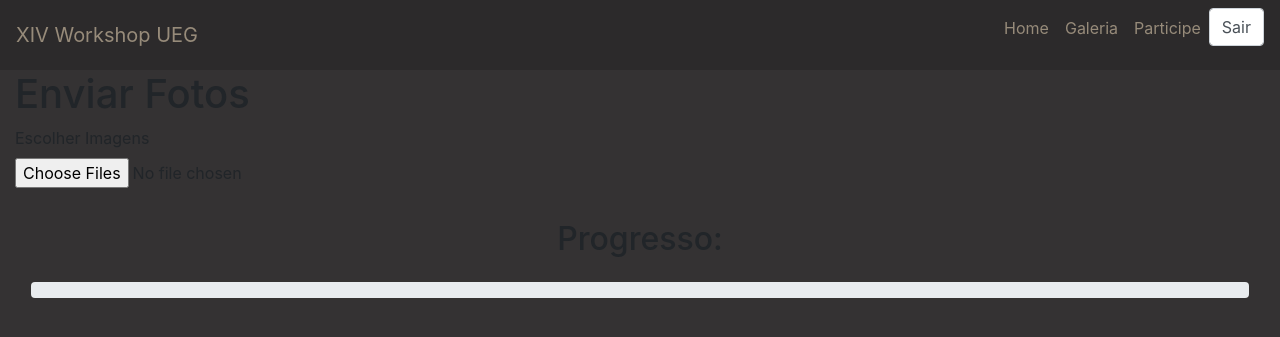
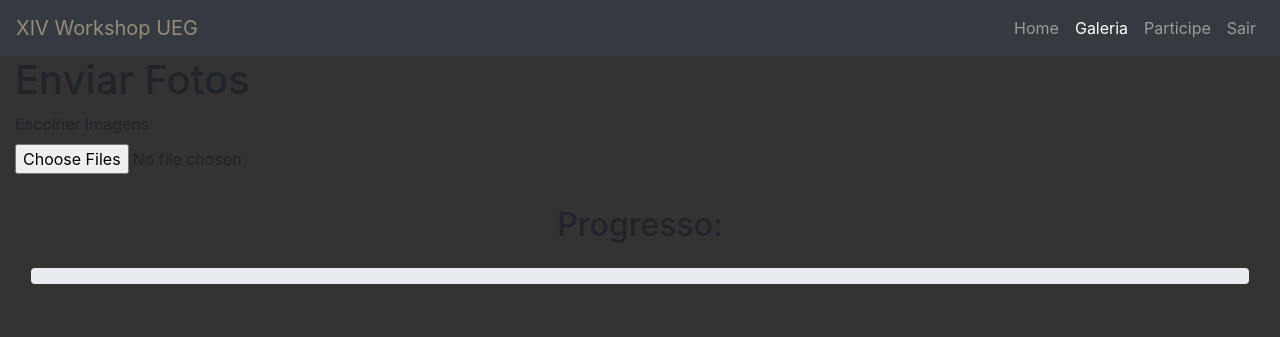
Before and after one commit to LeonardoJRibeiro/Workshop, a PHP site: page /galeria.php in a window 1280 px wide. Shown: the top 337 px of the page. Run offline with PHP 8.4, Linux system fonts and the light colour scheme; the visitor is signed in with stand-in values (Sample User, id 1); data that the repository does not hold is empty; some libraries are stand-ins or nearby versions.

Commit message:
final 02

```diff
--- a/Workshop/App/Class/Tela.php
+++ b/Workshop/App/Class/Tela.php
@@ -41,9 +41,9 @@ class Tela {
                     ";
     }
     public static function mostraImagemAdmin($caminho, $id){
-        echo"       <div class=\"col-lg-2 col-md-3 col-sm-4 col-6 p-1 animated zoomIn\" >
+        echo"       <div class=\"col-lg-2 col-md-3 col-sm-4 col-6\" >
                         <div class=\"row d-flex\">
-                            <div class=\"mx-auto\">
+                            <div class=\"mx-auto animated zoom-in\">
                                 <a class=\" my-auto\" href=\"$caminho\" data-gallery=\"\">
                                     <img src=\"$caminho\" class=\"img-fluid img-auto img-thumbnail\">
                                 </a>
@@ -52,13 +52,39 @@ class Tela {
                         </div>
                         <div class=\"row d-flex\">
                             <div class=\"mx-auto\">
-                                <form method=\"post\" action=\"../App/excluirImagem.php\">
-                                    <input type=\"hidden\" value=\"$caminho\" name=\"caminho\">
-                                    <input type=\"hidden\" value=\"$id\" name=\"id\">
-                                    <input type=\"submit\" value=\"Excluir\">
-                                </form>
+                                <button type=\"button\" class=\"btn btn-danger m-2\" data-toggle=\"modal\" data-target=\"#myModal$id\">Excluir</button>
                             </div>
                         </div>
-                    </div>";
+                    </div>
+                    <div id=\"myModal$id\" class=\"modal\" style=\"max-heigth: 100%;\">
+                        <div class=\"modal-dialog\">
+                            <div class=\"modal-content\">
+                                <div class=\"modal-header\">
+                                    <h4 class=\"modal-title\">Excluir </h4>
+                                    <button type=\"button\" class=\"close\" data-dismiss=\"modal\">&times;</button>
+                                </div>
+                                <div class=\"modal-body\">
+                                    <div class=\"d-flex\">
+                                        <div class=\"mx-auto\">
+                                            Tem certeza?
+                                        </div>
+                                    </div>
+                                    <form method=\"post\" action=\"../App/excluirImagem.php\">
+                                        <input type=\"hidden\" value=\"$caminho\" name=\"caminho\">
+                                        <input type=\"hidden\" value=\"$id\" name=\"id\">
+                                        <div class=\"row mt-5\">
+                                            <div class=\"col\">
+                                                <input type=\"submit\" class=\"btn btn-danger form-control\" value=\"Sim\">
+                                            </div>
+                                            <div class=\"col\">
+                                                <button type=\"button\" class=\"btn btn-light form-control\" data-dismiss=\"modal\">Não</button>
+                                            </div>
+                                        </div>
+                                    </form>
+                                </div>
+                            </div>
+                        </div>
+                    </div>
+                ";
     }
 }
--- a/Workshop/public/barraDeNavegacao.php
+++ /dev/null
@@ -1,24 +0,0 @@
-<nav class="navbar navbar-fixa-pc navbar-expand-md navbar-dark navbar-light" style="background-color: #2C2A2B;">
-        <a class="navbar-brand" href="#" style="color: #978B7A">XIV Workshop UEG</a>
-        <button class="navbar-toggler" type="button" data-toggle="collapse" data-target="#navbarSupportedContent" aria-controls="navbarSupportedContent" aria-expanded="false" aria-label="Toggle navigation">
-            <span class="navbar-toggler-icon"></span>
-        </button>
-        <div class="collapse navbar-collapse" id="navbarSupportedContent">
-            <ul class="navbar-nav ml-auto mt-2 mt-lg-0">
-                <li class="nav-item">
-                    <a class="nav-link" href="" style="color: #978B7A">Home</a>
-                </li>
-                <li class="nav-item">
-                    <a class="nav-link" href="#" style="color: #978B7A">Galeria</a>
-                </li>
-                <li class="nav-item">
-                    <a class="nav-link" href="https://doity.com.br/xiv-workshop-ueg-1" style="color: #978B7A">Participe</a>
-                </li>
-                <?php
-                    if(isset($_SESSION['administrador'])){
-                        include 'formSair.php';
-                    }
-                ?>
-            </ul>
-        </div>
-    </nav>
--- a/Workshop/public/css/login.css
+++ b/Workshop/public/css/login.css
@@ -4,7 +4,7 @@ html, body{
     overflow-x:hidden;
 }
 
-form{
+.form{
 	width: 500px;
 	height: 500px;
 	top: 50%;
--- a/Workshop/public/formSair.php
+++ b/Workshop/public/formSair.php
@@ -1,3 +1,12 @@
-<form method="post" class="form-inline" action="">
-    <button class="form-control" type="submit" name="sair">Sair</button>
-</form>
+                <li class="nav-item">
+                    <a id="sair" class="nav-link" href="">Sair</a>
+                </li>
+<script type="text/javascript">
+    $(document).ready(function(){
+        $("#sair").click(function (){
+            $.post(" ",{sair : "sair"}, function(data, status){
+
+            });
+        });
+    });
+    </script>
--- a/Workshop/public/galeria.php
+++ b/Workshop/public/galeria.php
@@ -20,10 +20,31 @@
         </style>
     </head>
     <body style="background-color: #343233">
-        <?php
-            session_start();
-            include 'barraDeNavegacao.php';
-        ?>
+        <nav class="navbar navbar-fixa-pc navbar-expand-md navbar-dark bg-dark" style="baclkground-color: #2C2A2B;">
+        <a class="navbar-brand" href="#" style="color: #978B7A">XIV Workshop UEG</a>
+        <button class="navbar-toggler" type="button" data-toggle="collapse" data-target="#navbarSupportedContent" aria-controls="navbarSupportedContent" aria-expanded="false" aria-label="Toggle navigation">
+            <span class="navbar-toggler-icon"></span>
+        </button>
+        <div class="collapse navbar-collapse" id="navbarSupportedContent">
+            <ul class="navbar-nav ml-auto mt-2 mt-lg-0">
+                <li class="nav-item">
+                    <a class="nav-link" href="index">Home</a>
+                </li>
+                <li class="nav-item active">
+                    <a class="nav-link" href="#">Galeria</a>
+                </li>
+                <li class="nav-item">
+                    <a class="nav-link" href="https://doity.com.br/xiv-workshop-ueg-1">Participe</a>
+                </li>
+                <?php
+                    session_start();
+                    if(isset($_SESSION['administrador'])){
+                        include 'formSair.php';
+                    }
+                ?>
+            </ul>
+        </div>
+    </nav>
         <div class="container-fluid">
                     <?php
                         if(isset($_POST['sair'])){
@@ -49,7 +70,6 @@
         <ol class="indicator"></ol>
     </div>
     <script type="text/javascript">
-        //document.getElementById('botao').onclick = function (event) {event = event || window.event;};
         document.getElementById('links').onclick = function (event) {
         event = event || window.event;
         var target = event.target || event.srcElement,
```
Also changed, not shown: Workshop/public/index.php (+10 -5 lines), Workshop/public/login.html (+5 -5 lines), Workshop/public/imagens/18c0a18f0b70d607435733b8903549cf.jpg (deleted), Workshop/public/imagens/2143c2a9fc883dda9347ca771496cdf6.jpg (added), Workshop/public/imagens/37c5dacbe3a8a6ca7f70727db9eb0590.jpg (deleted), Workshop/public/imagens/60905afbe9dc45030de4387150159b3b.jpg (added), Workshop/public/imagens/61f38805dc328283011907c901ae0001.jpg (deleted), Workshop/public/imagens/98b24cdb5786cf801fa5ddf60e609e8d.jpg (added), Workshop/public/imagens/9ed392a67e94c58bf3f62a0dbd337d0a.jpg (added), Workshop/public/imagens/b3c46a2f5c512a8fbad1a0a43e21c15d.jpg (added), Workshop/public/imagens/b4ef3c6e828ce609c1014fe77038c165.jpg (added), Workshop/public/imagens/fe805488c350290453305370ea4e85b7.jpg (deleted), 1 other file.
